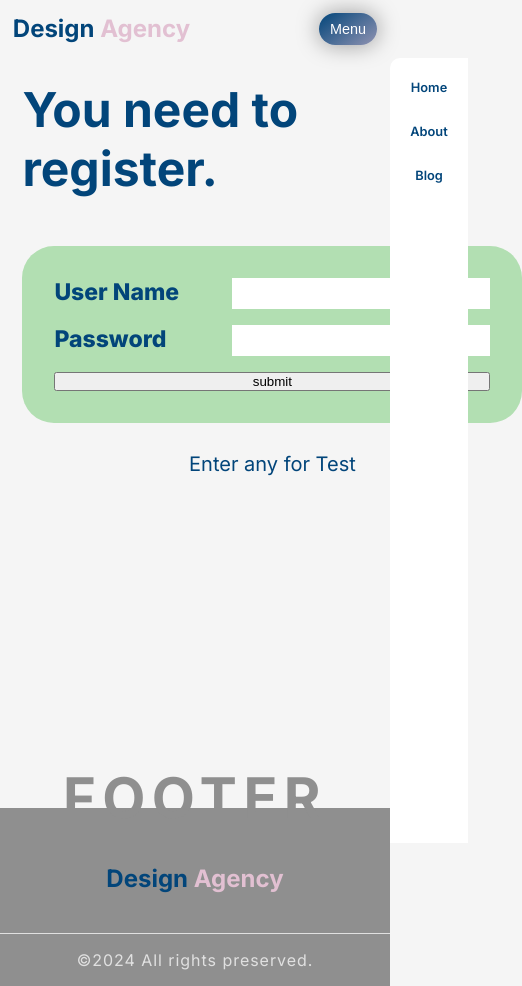
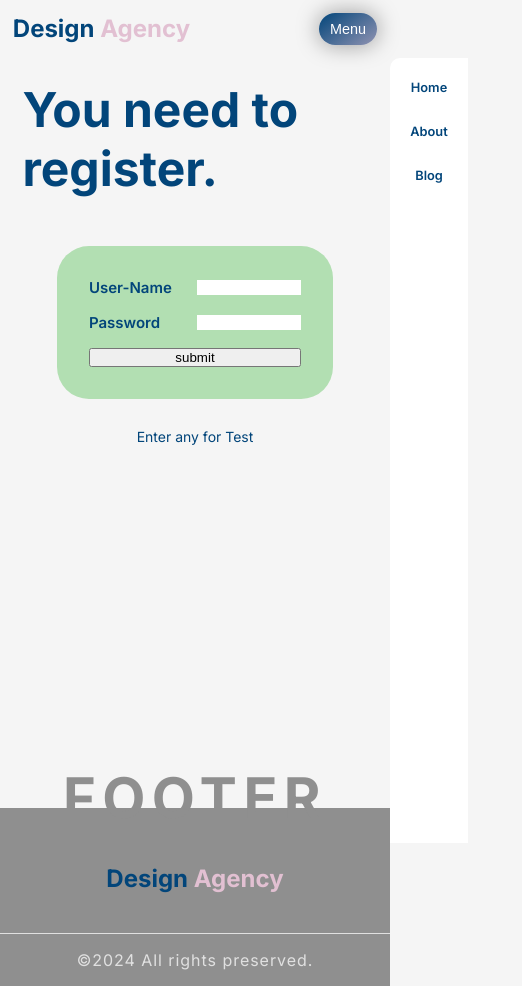
Before and after one commit to heshamabdelazim/Design-Agency, a Next.js app: page /register in a window 390 px wide. Shown: the whole page, 522 px wide, since content can reach past the window. Built offline with nearby package versions, Linux system fonts and the light colour scheme.

Commit message:
last ISA 4

```diff
--- a/src/app/(auth)/register/page.jsx
+++ b/src/app/(auth)/register/page.jsx
@@ -1,5 +1,5 @@
 "use client";
-import React, { useContext, useState } from "react";
+import React, { useState } from "react";
 import styles from "./register.module.css";
 import { upDateUser, user } from "../../../../lib/data";
 import { useRouter } from "next/navigation";
@@ -28,7 +28,7 @@ const Register = () => {
         }}
       >
         <div className={styles.line}>
-          <label htmlFor="name">User Name</label>
+          <label htmlFor="name">User-Name</label>
           <input
             type="text"
             id="name"
--- a/src/app/(auth)/register/register.module.css
+++ b/src/app/(auth)/register/register.module.css
@@ -27,6 +27,7 @@
 .line {
     display: flex;
     justify-content: space-around;
+    align-items: center;
     gap: 3rem;
 }
 .line :where(input, label){
@@ -42,3 +43,25 @@
     font-weight: 800;
     font-size: 23px;
 }
+
+@media (max-width:767px){
+    .form{
+        width:80%;
+    }
+    .line {
+        gap: 0.2rem;
+    }
+    .line label{
+    font-weight: 600;
+    font-size: 15px;
+}
+.line input{
+    padding:  0;
+    flex: 1;
+    min-width: 100px;
+}
+.form::before{
+    font-size: 14px;
+}
+
+}
```
